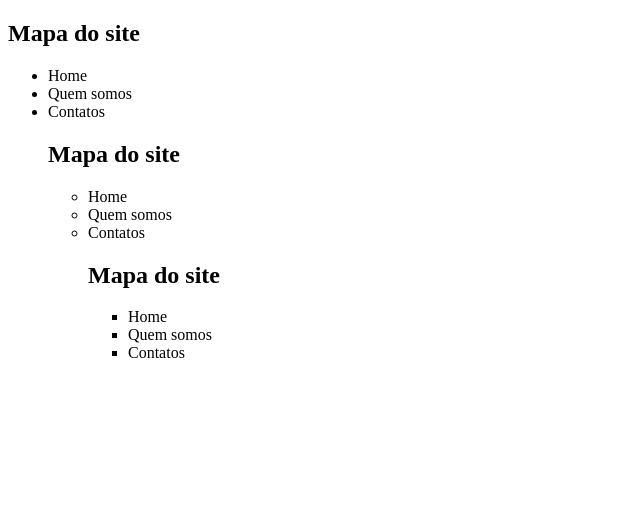
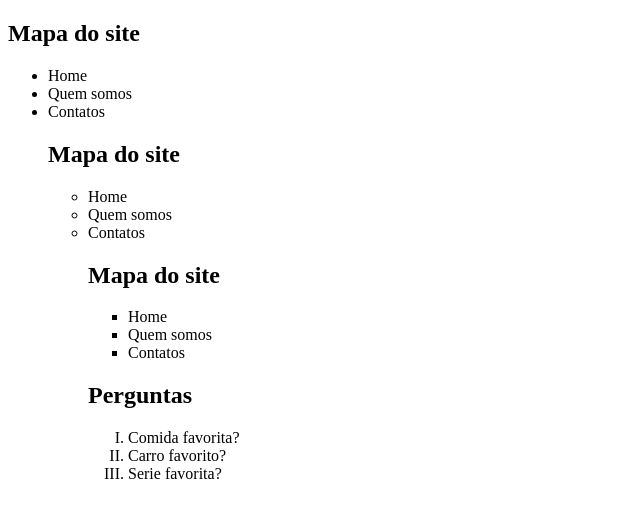
Before and after one commit to c-viniciussantos/AulasCursoWebUdemy, a plain HTML site: page projeto.html in a window 1280 px wide. Shown: the whole page, without its empty margins (0-640 px from the left). Drawn offline with Linux system fonts and the light colour scheme.

Commit message:
Listas ordenadas e não ordenadas

```diff
--- a/projeto.html
+++ b/projeto.html
@@ -8,7 +8,7 @@
 </head>
 
 <body>
-
+	<!-- Lista não ordenada-->
 	<h2>Mapa do site</h2>
 	<!-- Disc -->
 	<ul type="disc">
@@ -31,6 +31,14 @@
 				<li>Contatos</li>
 			</ul>
 
+		<!-- Lista ordenada-->
+		<!-- type 1, A, a, I, i-->
+			<h2>Perguntas</h2>
+			<ol type="I">
+				<li>Comida favorita?</li>
+				<li>Carro favorito?</li>
+				<li>Serie favorita?</li>
+			</ol>
 </body>
 
 </html>
```
